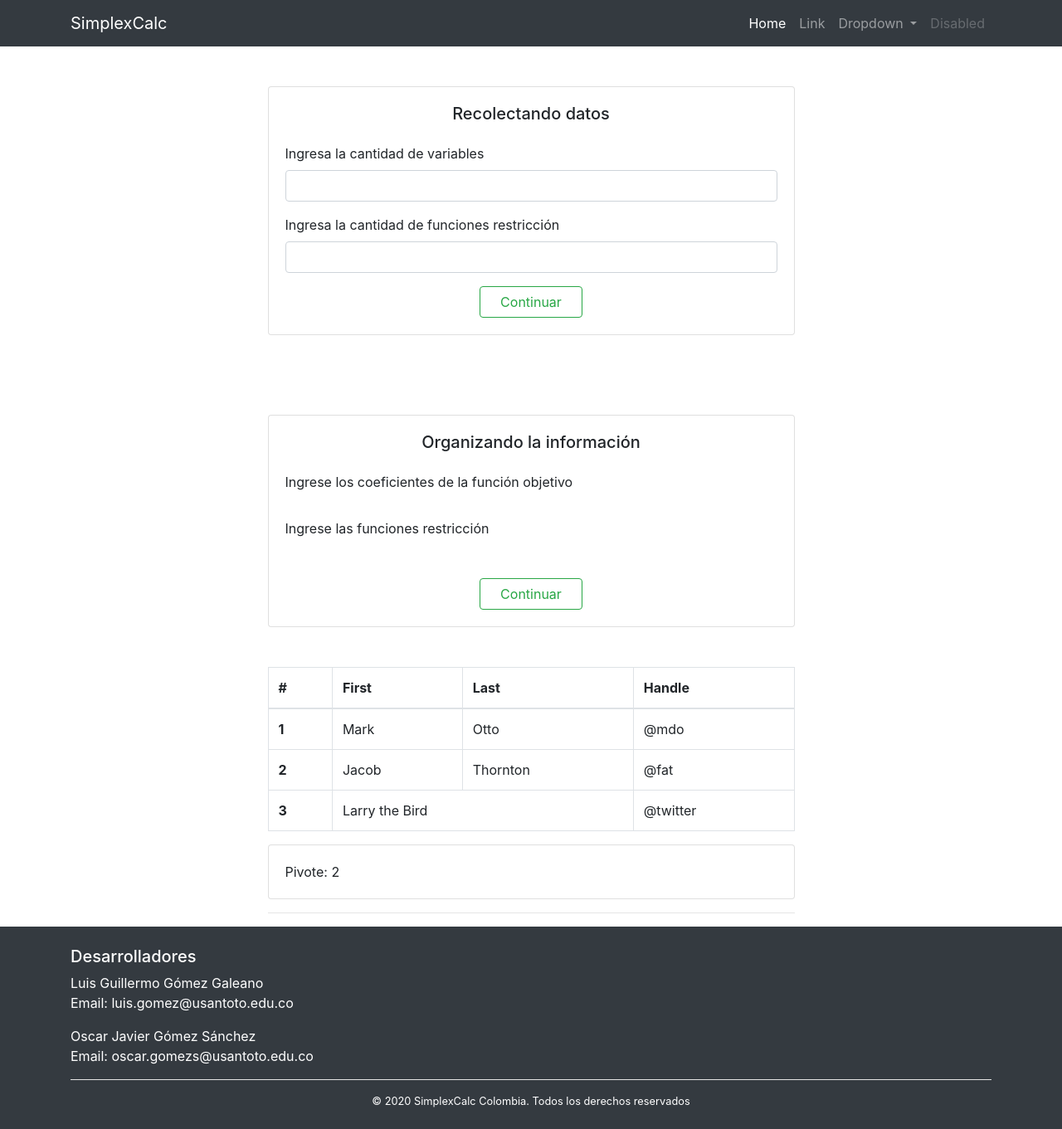
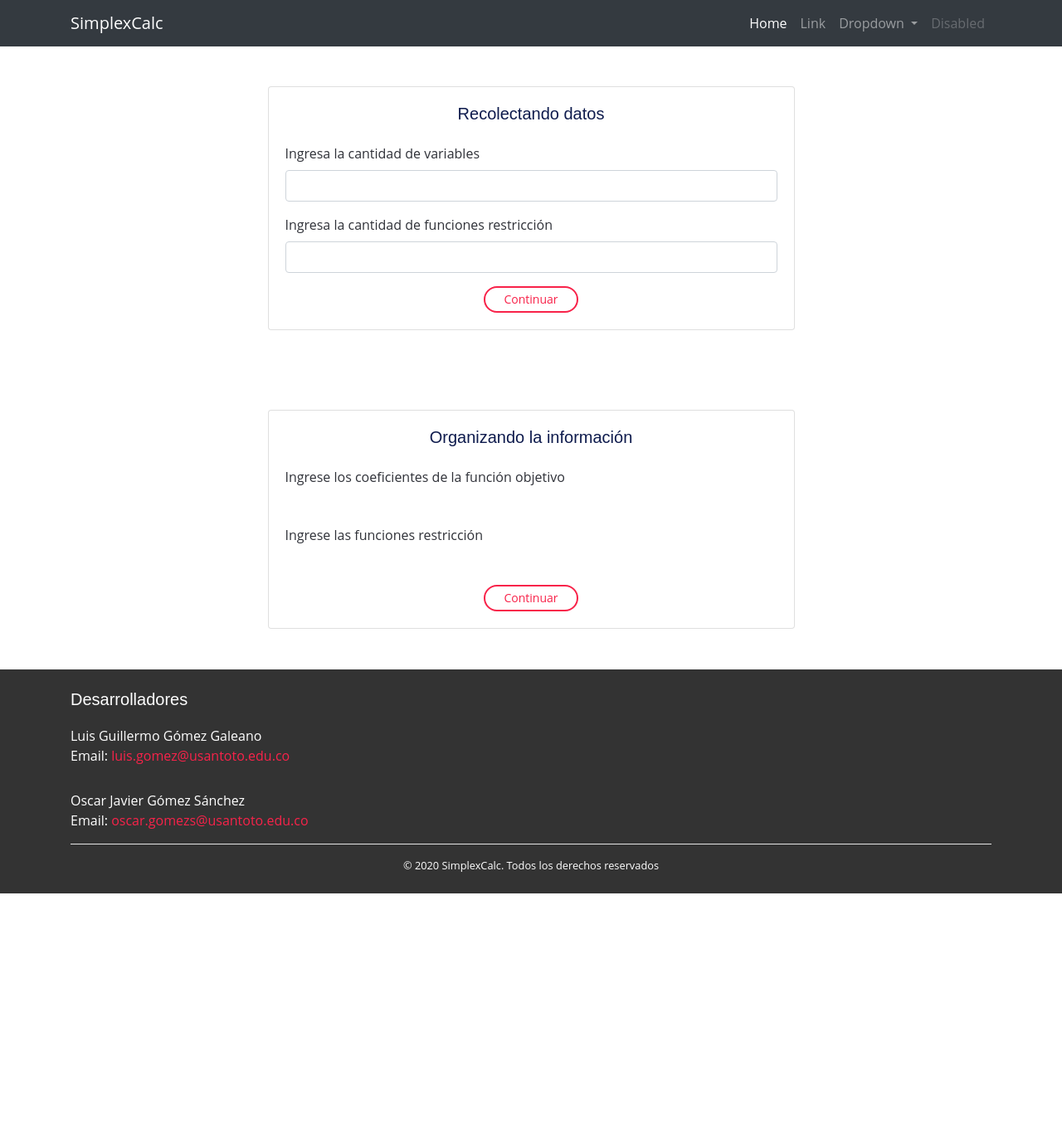
Before and after one commit to luisgomez29Usta/simplex, a Flask app: page / in a window 1280 px wide. Shown: the whole page at 83% size. After the commit the page ends 1077 px from the top, so only its background shows below. Run offline with Flask 2, Linux system fonts and the light colour scheme; some libraries are stand-ins or nearby versions.

Commit message:
Mejoras en la interfaz gráfica

```diff
--- a/static/css/src/simplex.css
+++ b/static/css/src/simplex.css
@@ -1,3 +1,118 @@
-.hidden {
-    display: none;
+/**
+    Website styles, 2020
+
+    Author: Luis Guillermo Gómez Galeano <luis.gomez@usantooto.edu.co>
+*/
+
+body {
+    background: #fff;
+    color: #2f3138;
+    font-family: "Open Sans", sans-serif;
 }
+
+a {
+    color: #f8234a;
+    transition: 0.5s;
+}
+
+a:hover, a:active, a:focus {
+    color: #f8234a;
+    outline: none;
+    text-decoration: none;
+}
+
+p {
+    padding: 0;
+    margin: 0 0 30px 0;
+}
+
+h1, h2, h3, h4, h5, h6 {
+    font-family: "Raleway", sans-serif;
+    font-weight: 400;
+    margin: 0 0 20px 0;
+    padding: 0;
+    color: #0e1b4d;
+}
+
+.badge.badge-custom-primary {
+    border: 2px solid #0e1b4d;
+    color: #0e1b4d;
+}
+
+.main-page {
+    margin-top: 70px;
+}
+
+.bg-color-main-page {
+    background: rgba(6, 12, 34, .8);
+}
+
+.main-title {
+    color: #f8234a;
+    font-weight: bold;
+}
+
+.tweet-form textarea {
+    color: #fff;
+    background: transparent;
+}
+
+.tweet-form textarea:focus {
+    box-shadow: none;
+    color: #fff;
+    background: transparent;
+}
+
+.tweet-form button[type="submit"] {
+    color: #fff;
+    background: #f82249;
+    padding: 7px 22px;
+    border-radius: 50px;
+    border: 2px solid #f82249;
+    transition: all ease-in-out 0.3s;
+    font-weight: 500;
+    margin-left: 8px;
+    margin-top: 2px;
+    line-height: 1;
+}
+
+.tweet-form button[type="submit"]:hover {
+    background: none;
+}
+
+
+.bg-main-title {
+    background: rgba(0, 0, 0, 0.8);
+}
+
+.bg-main-title h1 {
+    color: #fff;
+    font-weight: bold;
+}
+
+.results-content input[type="submit"],
+.btn-custom-primary {
+    color: #f82249;;
+    background: none;
+    padding: 7px 22px;
+    border-radius: 50px;
+    border: 2px solid #f82249;
+    transition: all ease-in-out 0.3s;
+    font-weight: 500;
+    margin-left: 8px;
+    margin-top: 2px;
+    line-height: 1;
+    font-size: 14px;
+    cursor: pointer;
+}
+
+.results-content input[type="submit"]:hover,
+.btn-custom-primary:hover {
+    background: #f82249;
+    color: #fff;
+}
+
+/* Footer */
+.site-footer {
+    background: rgba(0, 0, 0, 0.8);
+}
--- a/static/js/src/main.js
+++ b/static/js/src/main.js
@@ -122,13 +122,13 @@ $(document).ready(function () {
 
             if (index < (data.data.length - 1)) {
                 html += `<div class="card card-body">
-                        <p class="card-text">Pivote: <span class="badge badge-primary badge-pill">${obj.pivot_element}</span></p>
-                        <p class="card-text">Fila pivote: <span class="badge badge-primary badge-pill">`;
+                        <p class="card-text">Pivote: <span class="badge badge-custom-primary badge-pill">${obj.pivot_element}</span></p>
+                        <p class="card-text">Fila pivote: <span class="badge badge-custom-primary badge-pill">`;
                 for (let i = 0; i < obj.pivot_row.length; i++) {
                     html += `${obj.pivot_row[i]} ${i !== (obj.pivot_row.length - 1) ? ',' : ''} `;
                 }
                 html += `</span></p>
-                    <p class="card-text">Columna pivote: <span class="badge badge-primary badge-pill">`;
+                    <p class="card-text">Columna pivote: <span class="badge badge-custom-primary badge-pill">`;
                 for (let i = 0; i < obj.pivot_column.length; i++) {
                     html += `${obj.pivot_column[i]} ${i !== (obj.pivot_column.length - 1) ? ',' : ''} `;
                 }
--- a/templates/home.html
+++ b/templates/home.html
@@ -64,8 +64,7 @@
                                 <input type="text" class="form-control" name="amount_restrictions"
                                        id="amount_restrictions">
                             </div>
-                            <button type="button" id="next-1"
-                                    class="btn btn-outline-success rounded-pill m-auto d-block px-4">
+                            <button type="button" id="next-1" class="btn-custom-primary m-auto d-block">
                                 Continuar
                             </button>
                         </div>
@@ -83,8 +82,7 @@
                         <p class="card-text my-3">Ingrese las funciones restricción</p>
                         <div id="restriction-div" class="mb-5"></div>
                         <p class="text-center" id="non-negative-variables"></p>
-                        <button type="button" id="btn_send"
-                                class="btn btn-outline-success rounded-pill m-auto d-block px-4">
+                        <button type="button" id="btn_send" class="btn-custom-primary m-auto d-block">
                             Continuar
                         </button>
                     </div>
@@ -93,64 +91,27 @@
         </div>
         <div class="row justify-content-center">
             <div class="col-7">
-                <div id="results">
-                    <div class="table-responsive">
-                        <table class="table table-bordered">
-                            <thead>
-                            <tr>
-                                <th scope="col">#</th>
-                                <th scope="col">First</th>
-                                <th scope="col">Last</th>
-                                <th scope="col">Handle</th>
-                            </tr>
-                            </thead>
-                            <tbody>
-                            <tr>
-                                <th scope="row">1</th>
-                                <td>Mark</td>
-                                <td>Otto</td>
-                                <td>@mdo</td>
-                            </tr>
-                            <tr>
-                                <th scope="row">2</th>
-                                <td>Jacob</td>
-                                <td>Thornton</td>
-                                <td>@fat</td>
-                            </tr>
-                            <tr>
-                                <th scope="row">3</th>
-                                <td colspan="2">Larry the Bird</td>
-                                <td>@twitter</td>
-                            </tr>
-                            </tbody>
-                        </table>
-                    </div>
-                    <div class="card card-body">
-                        <p class="card-text">Pivote: 2</p>
-                    </div>
-                    <hr>
-                </div>
+                <div id="results"></div>
             </div>
         </div>
     </div>
 </main>
 
-<footer class="bg-dark text-white py-4">
+<footer class="site-footer text-white py-4">
     <div class="container">
         <div class="row">
             <div class="col-4">
-                <h5>Desarrolladores</h5>
+                <h5 class="text-white">Desarrolladores</h5>
                 <p class="m-0">Luis Guillermo Gómez Galeano</p>
-                <p>Email: luis.gomez@usantoto.edu.co</p>
+                <p>Email: <a href="mailto:luis.gomez@usantoto.edu.co">luis.gomez@usantoto.edu.co</a></p>
                 <p class="m-0">Oscar Javier Gómez Sánchez</p>
-                <p class="m-0">Email: oscar.gomezs@usantoto.edu.co</p>
+                <p class="m-0">Email: <a href="mailto:oscar.gomezs@usantoto.edu.co">oscar.gomezs@usantoto.edu.co</a></p>
             </div>
         </div>
         <hr class="bg-white">
         <div class="row">
             <div class="col-12">
-                <small class="d-block text-center">© {{ now.year }} SimplexCalc Colombia. Todos los derechos
-                    reservados</small>
+                <small class="d-block text-center">© {{ now.year }} SimplexCalc. Todos los derechos reservados</small>
             </div>
         </div>
     </div>
```
